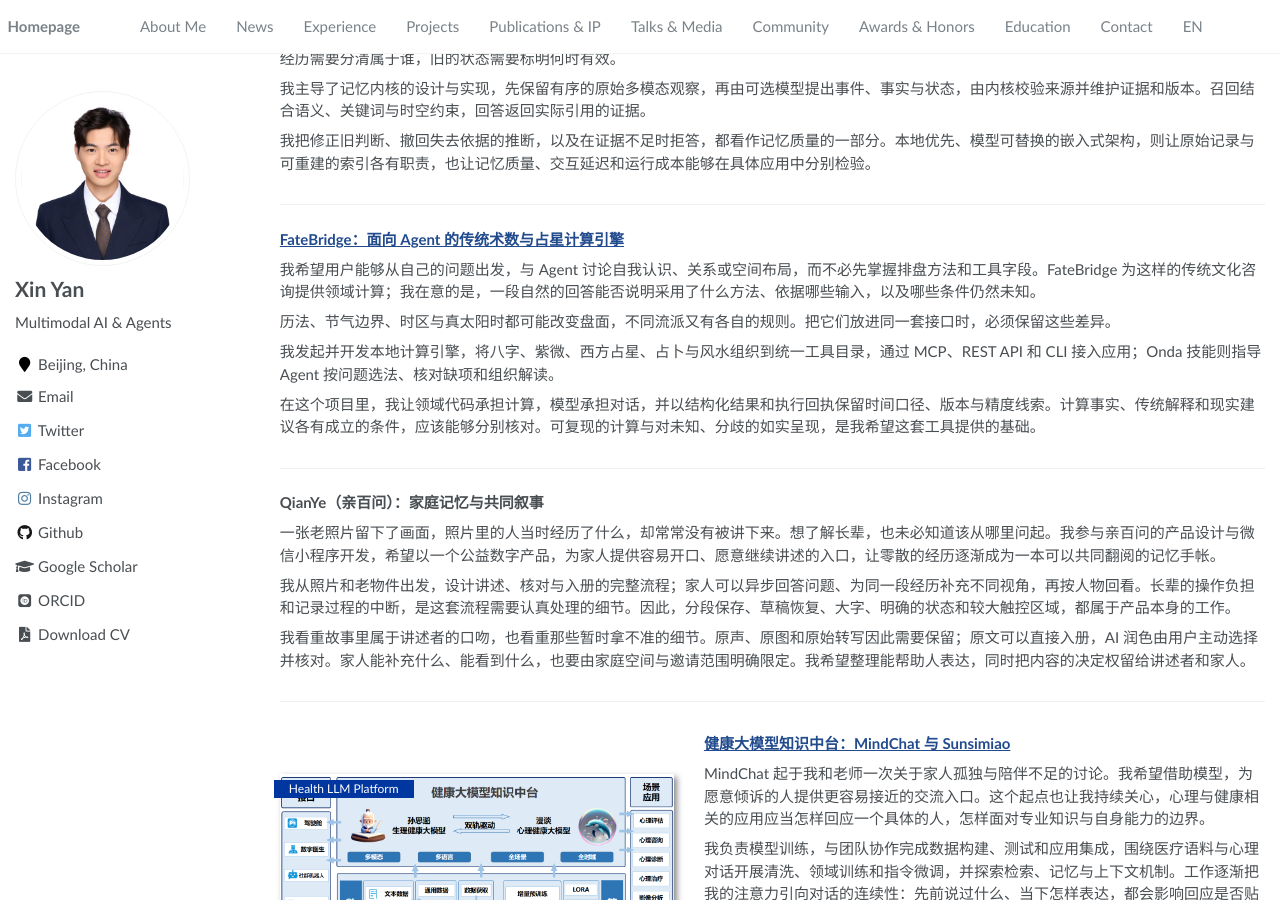
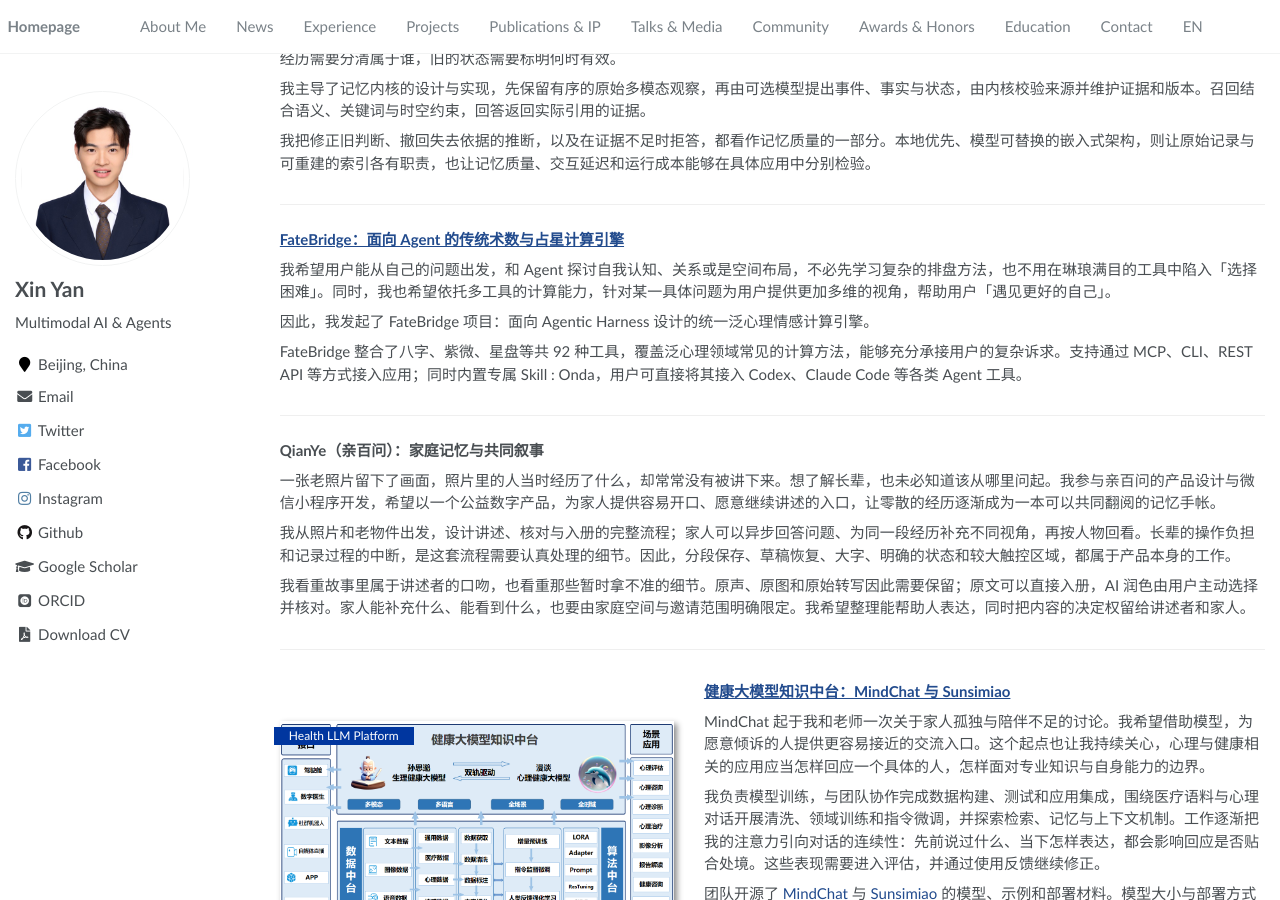
Before and after one commit to thomas-yanxin/thomas-yanxin.github.io, a Jekyll site: the page built from _pages/about.md, in a window 1280 px wide and 900 px high, scrolled down 1151 px. Built offline with Jekyll 4.4.1, drawn with Linux system fonts in a browser that asks for light colours; some web fonts are replaced; some of the changed text lies outside the part shown.

Commit message:
Update personal profile and FateBridge project description

```diff
--- a/_pages/about.md
+++ b/_pages/about.md
@@ -20,7 +20,7 @@
 
 我是**颜鑫（Xin Yan）**，目前在**心言集团（测测）**担任**高级算法工程师**，负责 **Xinyuan 系列垂域大模型**研发以及 **心言机器人的算法架构** 工作，毕业于**华东理工大学自动化专业**。我的工作涉及 Agent、多模态、机器人，覆盖产品设计、数据处理、模型训练与评估、用户反馈闭环全链路。
 
-我尤其关心 **Agent 与人的长期交互**。一段话里的语气、一次被遗漏的经历、一个已经变化的状态，都会影响下一次交流。这也让我把注意力从模型能力延伸到记忆、工具与产品设计：哪些信息值得保留，哪些判断需要计算依据，以及系统如何面对自己的未知。
+我尤其关心 **Agent 与人的长期交互**。一段话里隐藏的语气、一次被遗漏的经历、一个已经变化的状态，都会影响下一次交流。这也让我把注意力从模型能力延伸到 Memory、Harness 与产品设计：哪些信息值得保留，哪些判断需要计算依据，以及系统如何面对自己的未知。
 
 目前我正在构建 **MindBridge、FateBridge 和 QianYe**，分别从 Agentic Memory、泛心理计算与家庭记忆等方面探索这些问题。文学是我理解人的经验的重要来源；开源、课程与写作，则让我有机会把技术和想法交给他人使用、讨论和修正。下方的项目与[公开访谈](#talks-media)记录了这些探索。
 
@@ -80,13 +80,11 @@
 
 **[FateBridge：面向 Agent 的传统术数与占星计算引擎](https://github.com/thomas-yanxin/FateBridge)**
 
-我希望用户能够从自己的问题出发，与 Agent 讨论自我认识、关系或空间布局，而不必先掌握排盘方法和工具字段。FateBridge 为这样的传统文化咨询提供领域计算；我在意的是，一段自然的回答能否说明采用了什么方法、依据哪些输入，以及哪些条件仍然未知。
+我希望用户能从自己的问题出发，和 Agent 探讨自我认知、关系或是空间布局，不必先学习复杂的排盘方法，也不用在琳琅满目的工具中陷入「选择困难」。同时，我也希望依托多工具的计算能力，针对某一具体问题为用户提供更加多维的视角，帮助用户「遇见更好的自己」。
 
-历法、节气边界、时区与真太阳时都可能改变盘面，不同流派又有各自的规则。把它们放进同一套接口时，必须保留这些差异。
+因此，我发起了 FateBridge 项目：面向 Agentic Harness 设计的统一泛心理情感计算引擎。
 
-我发起并开发本地计算引擎，将八字、紫微、西方占星、占卜与风水组织到统一工具目录，通过 MCP、REST API 和 CLI 接入应用；Onda 技能则指导 Agent 按问题选法、核对缺项和组织解读。
-
-在这个项目里，我让领域代码承担计算，模型承担对话，并以结构化结果和执行回执保留时间口径、版本与精度线索。计算事实、传统解释和现实建议各有成立的条件，应该能够分别核对。可复现的计算与对未知、分歧的如实呈现，是我希望这套工具提供的基础。
+FateBridge 整合了八字、紫微、星盘等共 92 种工具，覆盖泛心理领域常见的计算方法，能够充分承接用户的复杂诉求。支持通过 MCP、CLI、REST API 等方式接入应用；同时内置专属 Skill : Onda，用户可直接将其接入 Codex、Claude Code 等各类 Agent 工具。
 
 </div>
 
```
